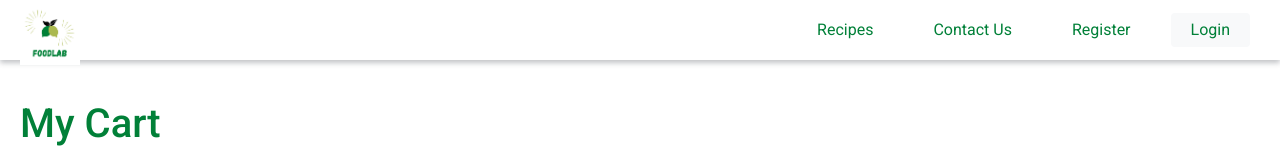
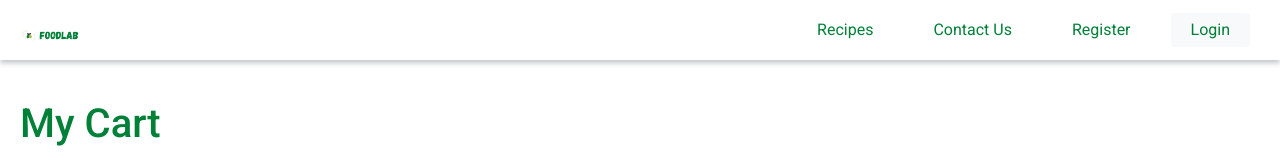
Before and after one commit to RajnishKatharotiya/foodlab, a React (Create React App) app: page /my-cart in a window 1280 px wide. Shown: the top 160 px of the page. Built offline with nearby package versions, Linux system fonts and the light colour scheme; no server answers.

Commit message:
Updated logo

```diff
--- a/src/Components/shared/Header/index.js
+++ b/src/Components/shared/Header/index.js
@@ -51,7 +51,7 @@ const Header = ({ transparent = false }) => {
   return (
     <div className={`header ${transparent ? "" : "fixed-header"}`}>
       <div className="header-logo_box">
-        <img src="/images/logo.png" alt="foodlab" />
+        <img src="/images/logo-landscape.png" alt="foodlab" />
       </div>
       <div className="header_actions">
         <Link to="/recipes">
```
Also changed, not shown: public/images/logo-landscape.png (added).
